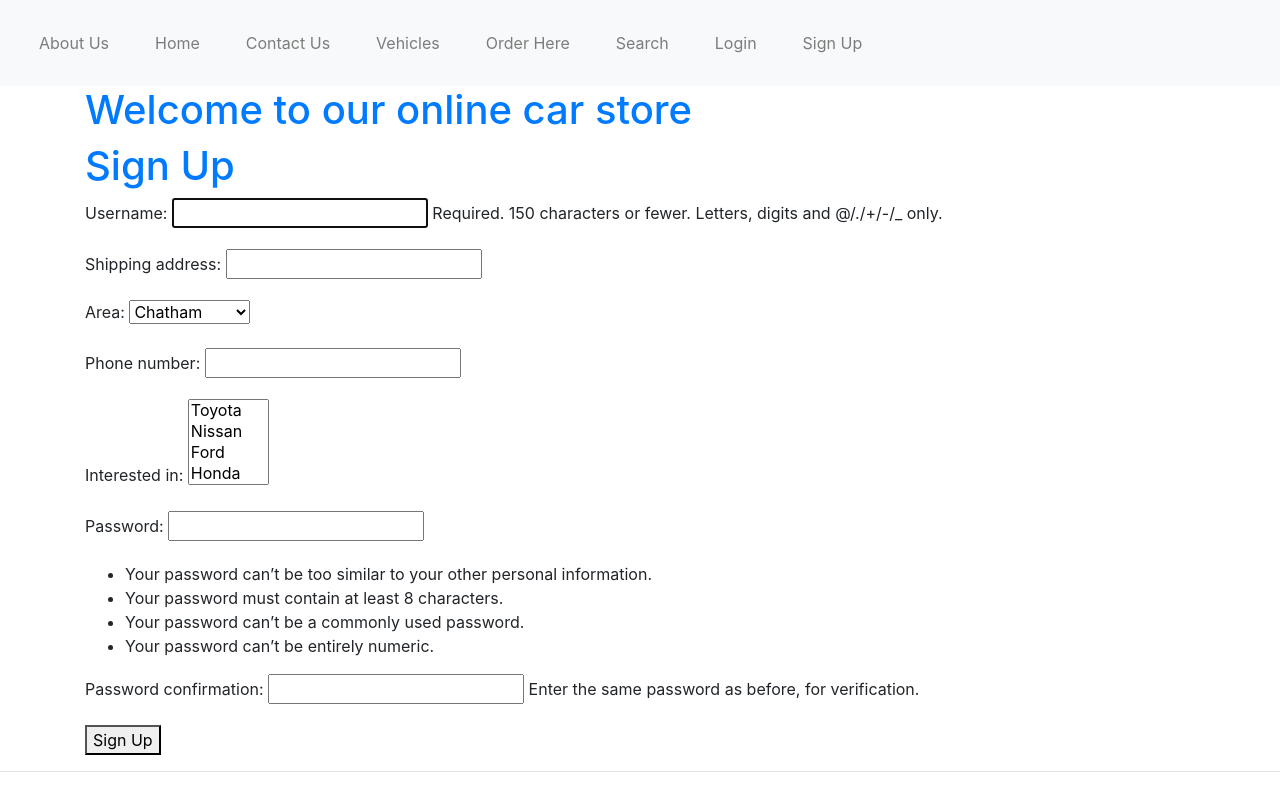
After one commit to jksingh07/Carsite, a Django app: page /sign_up/ in a window 1280 px wide. The commit adds this page. Run offline with Django 4.2, Linux system fonts and the light colour scheme; data comes from the database, SQL or seed files in the repository; both versions use the stored data as it was after the commit; some libraries are stand-ins or nearby versions.

Commit message:
ADD: Sign Up form

```diff
--- a/carapp/forms.py
+++ b/carapp/forms.py
@@ -1,6 +1,7 @@
 from django import forms
 from .models import OrderVehicle
-
+from django.contrib.auth.forms import UserCreationForm
+from .models import Buyer
 class OrderVehicleForm(forms.ModelForm):
     class Meta:
         model = OrderVehicle
@@ -14,7 +15,14 @@ class OrderVehicleForm(forms.ModelForm):
             'buyer': forms.Select(attrs={'class': 'form-control'}),
             'vehicle': forms.Select(attrs={'class':'form-control'}),
         }
+class BuyerCreationForm(UserCreationForm):
+    shipping_address = forms.CharField(max_length=300, required=False)
+    area = forms.ChoiceField(choices=Buyer.AREA_CHOICES, initial='C')
+    phone_number = forms.CharField(max_length=15, required=False)
 
+    class Meta(UserCreationForm.Meta):
+        model = Buyer
+        fields = UserCreationForm.Meta.fields + ('shipping_address', 'area', 'phone_number', 'interested_in')
 class ContactForm(forms.Form):
     name = forms.CharField(label='Name', max_length=100, required=True, widget=forms.TextInput(attrs={'class': 'form-control'}))
     email = forms.EmailField(label='Email', required=True, widget=forms.EmailInput(attrs={'class': 'form-control'}))
--- a/carapp/urls.py
+++ b/carapp/urls.py
@@ -17,4 +17,5 @@ urlpatterns = [
     path('login_here/', views.login_here, name='login_here'),
     path('logout_here/', views.logout_here, name='logout_here'),
     path('list_of_orders/', views.list_of_orders, name='list_of_orders'),
+    path('sign_up/', views.sign_up, name='sign_up'),
 ]
--- a/carapp/views.py
+++ b/carapp/views.py
@@ -3,11 +3,12 @@ from django.shortcuts import get_object_or_404
 from django.http import HttpResponse, HttpResponseRedirect
 from django.http import Http404
 from django.views import View
-from .forms import OrderVehicleForm, ContactForm
+from .forms import OrderVehicleForm, ContactForm, BuyerCreationForm
 from .models import CarType, Vehicle, LabMember, OrderVehicle
 from django.contrib.auth import login, logout, authenticate
 from django.urls import reverse
 from django.contrib.auth.decorators import login_required
+from django.contrib.auth.forms import UserCreationForm
 from django.views.generic import CreateView, ListView, DetailView
 
 # Create your views here.
@@ -73,6 +74,18 @@ def list_of_orders(request):
         # Return a message if the user is not a buyer
         return render(request, 'list_of_orders.html', {'message': 'You are not registered'})
 
+
+def sign_up(request):
+    if request.method == 'POST':
+        form = BuyerCreationForm(request.POST)
+        if form.is_valid():
+            form.save()
+            # Redirect to a success page or the homepage
+            return redirect('carapp:homepage')  # Change 'home' to the name of your homepage URL pattern
+    else:
+        form = BuyerCreationForm()
+
+    return render(request, 'sign_up.html', {'form': form})
 # def homepage(request):
 #     cartype_list = CarType.objects.all().order_by('id')
 #     context = {
--- a/carsite/settings.py
+++ b/carsite/settings.py
@@ -49,6 +49,9 @@ MIDDLEWARE = [
     'django.contrib.messages.middleware.MessageMiddleware',
     'django.middleware.clickjacking.XFrameOptionsMiddleware',
 ]
+
+# Set up session engine
+SESSION_ENGINE = 'django.contrib.sessions.backends.db'
 
 ROOT_URLCONF = 'carsite.urls'
 
--- a/templates/base.html
+++ b/templates/base.html
@@ -36,14 +36,18 @@
     </li>
     {% endif %}
 
+    {% if user.is_authenticated %}
     <li class="nav-item hbar1">
-        {% if user.is_authenticated %}
       <a class="nav-link" href="{% url 'carapp:logout_here' %}">Logout</a>
+    </li>
         {% else %}
-        <a class="nav-link" href="{% url 'carapp:login_here' %}">Login</a>
+        <li class="nav-item hbar1">
+            <a class="nav-link" href="{% url 'carapp:login_here' %}">Login</a>
+        </li>
+        <li class="nav-item hbar1">
+            <a class="nav-link" href="{% url 'carapp:sign_up' %}">Sign Up</a>
+        </li>
         {% endif %}
-    </li>
-
   </ul>
 </nav>
 
--- /dev/null
+++ b/templates/sign_up.html
@@ -0,0 +1,9 @@
+{% extends 'base.html' %}
+{% block body_block %}
+    <h1>Sign Up</h1>
+    <form method="post">
+        {% csrf_token %}
+        {{ form.as_p }}
+        <button type="submit">Sign Up</button>
+    </form>
+{% endblock %}
```
Also changed, not shown: carapp/models.py (+8 -2 lines), db.sqlite3.
